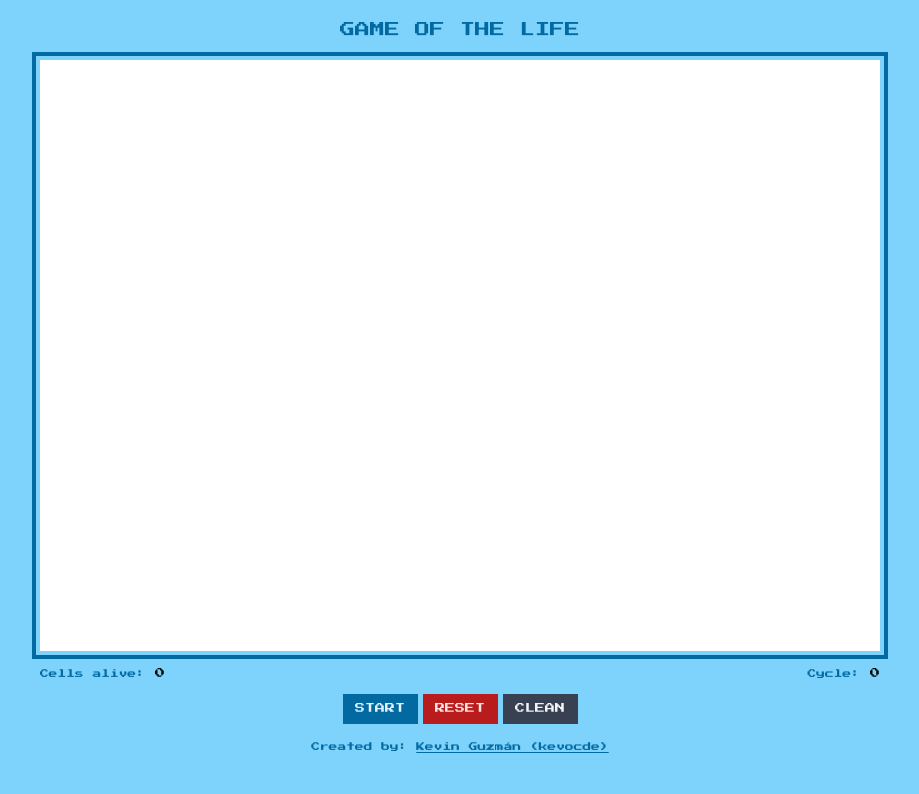
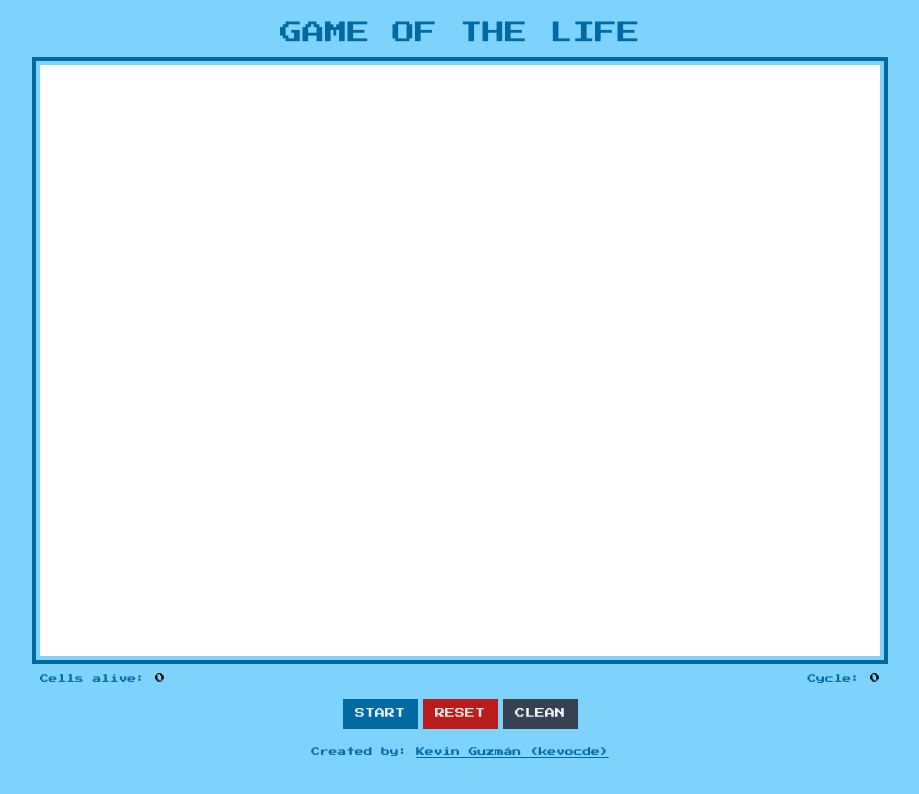
Before and after one commit to kevocde/game-life, a website built with webpack: page index.html in a window 1280 px wide. Shown: the whole page, without its empty margins (180-1099 px from the left). Built offline with nearby package versions, Linux system fonts and the light colour scheme.

Commit message:
[modified] tamaño de título

```diff
--- a/index.html
+++ b/index.html
@@ -8,7 +8,7 @@
 <body class="bg-sky-300">
   <div class="container mx-auto">
     <div class="flex-col justify-center items-center h-full">
-      <h2 class="py-8 text-sky-700 text-center text-2xl uppercase">Game Of The Life</h2>
+      <h2 class="py-8 text-sky-700 text-center text-4xl uppercase">Game Of The Life</h2>
       <div class="flex flex-col px-4 items-center">
         <div class="bg-white w-2/3 outline outline-offset-4 outline-4 outline-sky-700 text-center p-2" id="main-board">Game loading ...</div>
         <div class="flex w-2/3 pt-6">
```
